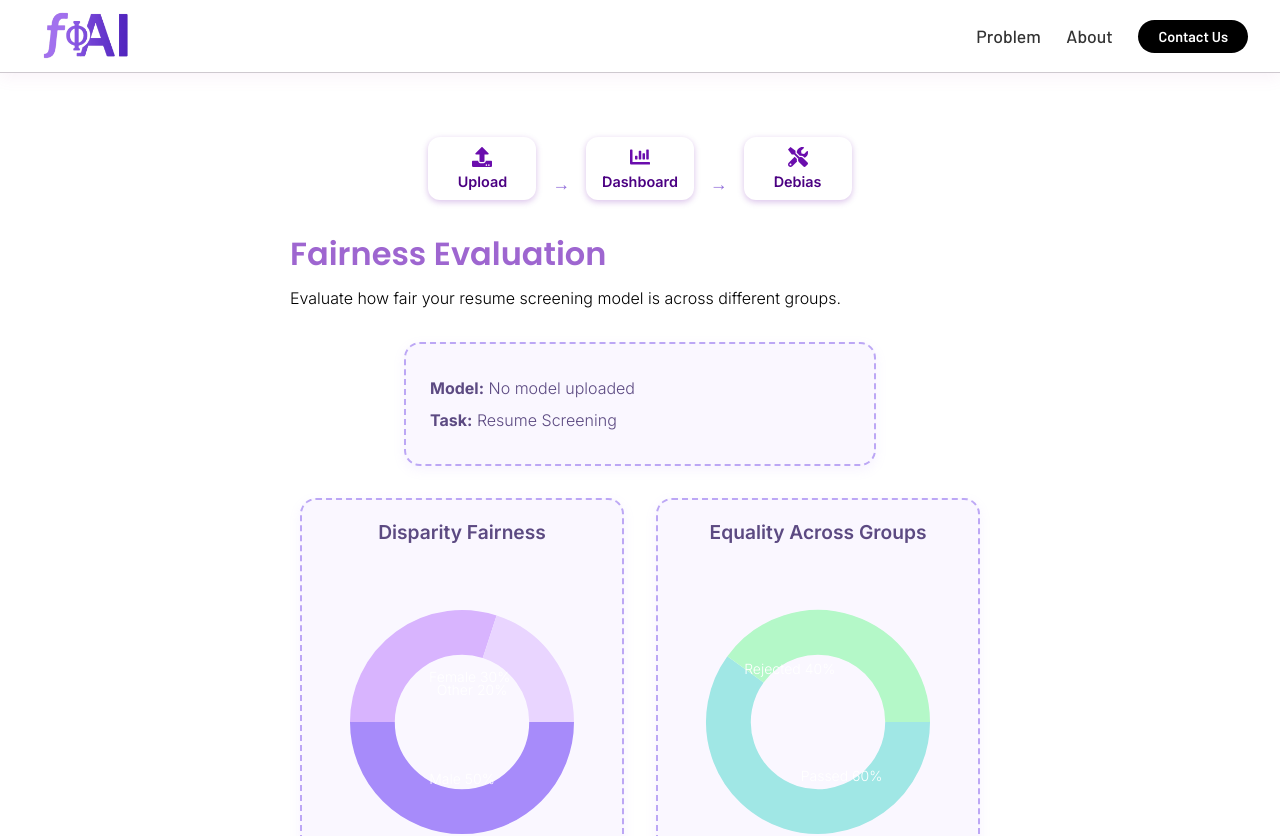
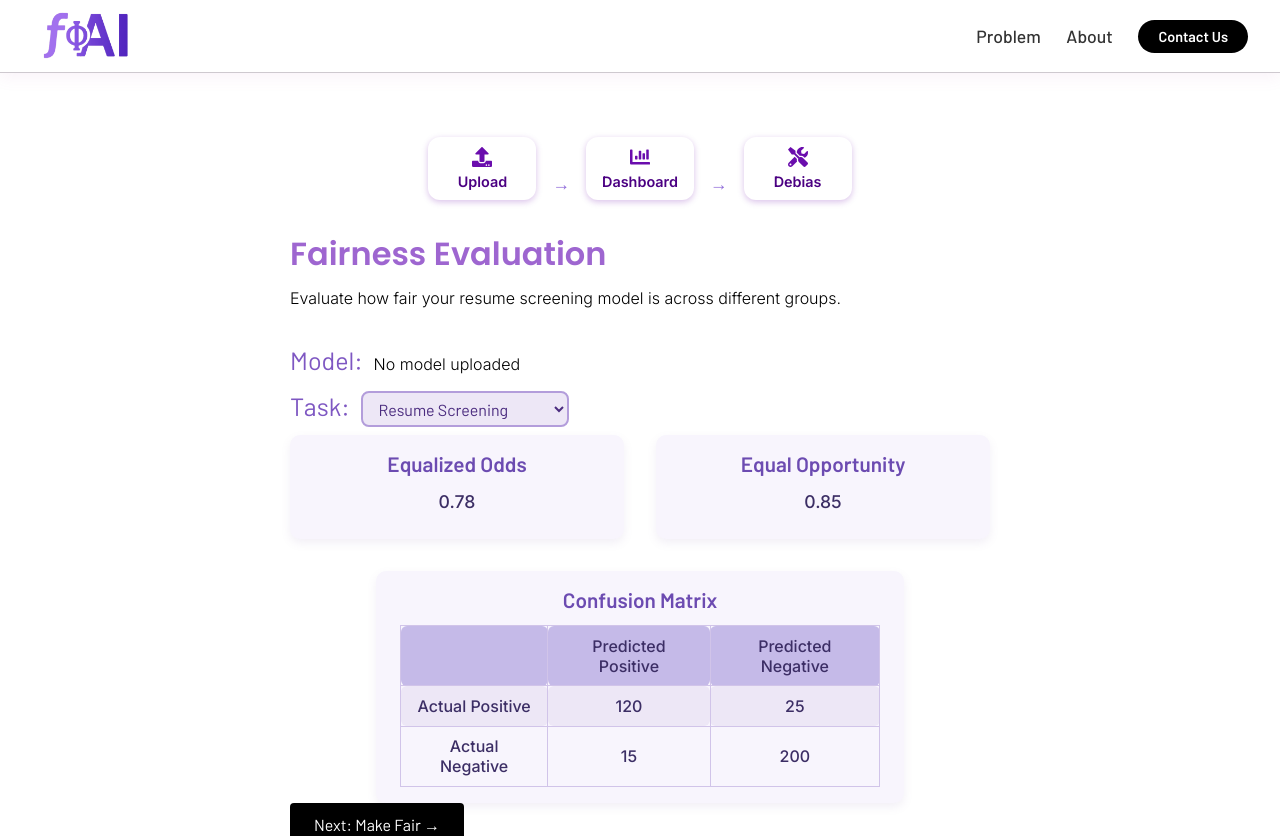
Before and after one commit to imancheema/fAI, a React (Create React App) app in the folder frontend/: page /evaluate in a window 1280 px wide. Shown: the top 836 px of the page. Built offline with nearby package versions, Linux system fonts and the light colour scheme.

Commit message:
Adds DashboardMetrics component to Evaluate page

```diff
--- a/frontend/src/screens/Evaluate.tsx
+++ b/frontend/src/screens/Evaluate.tsx
@@ -1,14 +1,28 @@
-import React from "react";
+import React, { useState } from "react";
 import { useNavigate } from "react-router-dom";
 import { PieChart } from "react-minimal-pie-chart";
 import { useModelContext } from "../contexts/ModelContext";
 import Steps from "../components/Steps";
+import DashboardMetrics from "../components/DashboardMetrics";
 
 import "./EvaluatePage.css";
 
 const EvaluatePage = () => {
   const { modelFile } = useModelContext();
   const navigate = useNavigate();
+
+  const [task, setTask] = useState("resume-screening");
+
+  const tasks = [
+    { value: "resume-screening", label: "Resume Screening" },
+    { value: "candidate-ranking", label: "Candidate Ranking" },
+    { value: "skill-assessment", label: "Skill Assessment" },
+    { value: "interview-scheduling", label: "Interview Scheduling" },
+    {
+      value: "employee-engagement",
+      label: "Employee Engagement",
+    },
+  ];
 
   return (
     <div>
@@ -22,16 +36,27 @@ const EvaluatePage = () => {
           </p>
         </section>
 
-        <div className="model-card">
+        <div>
           <p>
-            <strong>Model:</strong> {modelFile?.name || "No model uploaded"}
+            <span className="model-title">Model:</span>{" "}
+            {modelFile?.name || "No model uploaded"}
           </p>
+
           <p>
-            <strong>Task:</strong> Resume Screening
+            <span className="model-title">Task:</span>{" "}
+            <select value={task} onChange={(e) => setTask(e.target.value)}>
+              {tasks.map(({ value, label }) => (
+                <option key={value} value={value}>
+                  {label}
+                </option>
+              ))}
+            </select>
           </p>
         </div>
 
-        <section className="chart-section">
+        <DashboardMetrics />
+
+        {/* <section className="chart-section">
           <div className="chart-box">
             <h3>Disparity Fairness</h3>
             <PieChart
@@ -66,7 +91,7 @@ const EvaluatePage = () => {
               lineWidth={40}
             />
           </div>
-        </section>
+        </section> */}
 
         <button onClick={() => navigate("/debias")}>Next: Make Fair →</button>
       </main>
--- a/frontend/src/screens/EvaluatePage.css
+++ b/frontend/src/screens/EvaluatePage.css
@@ -12,6 +12,14 @@
   font-weight: 700;
   color: #32000c;
   letter-spacing: -1px;
+}
+
+.model-title {
+  color: #7e57c2;
+  font-family: "Barlow", sans-serif;
+  font-size: 25px;
+  margin-right: 0.4rem;
+  display: inline-block;
 }
 
 .model-card {
@@ -112,3 +120,27 @@
 .dashboard-btn:hover {
   background-color: #7e57c2;
 }
+
+select {
+  background: #ede7f6;
+  border: 2px solid #b39ddb;
+  border-radius: 8px;
+  padding: 0.35rem 0.75rem;
+  font-family: "Barlow", sans-serif;
+  font-size: 1rem;
+  color: #4b2c7f;
+  transition: border-color 0.3s ease, box-shadow 0.3s ease;
+  cursor: pointer;
+  outline: none;
+  min-width: 150px;
+}
+
+select:hover {
+  border-color: #7e57c2;
+  box-shadow: 0 0 6px #b39ddb88;
+}
+
+select:focus {
+  border-color: #5a3d9a;
+  box-shadow: 0 0 8px #5a3d9aaa;
+}
```
